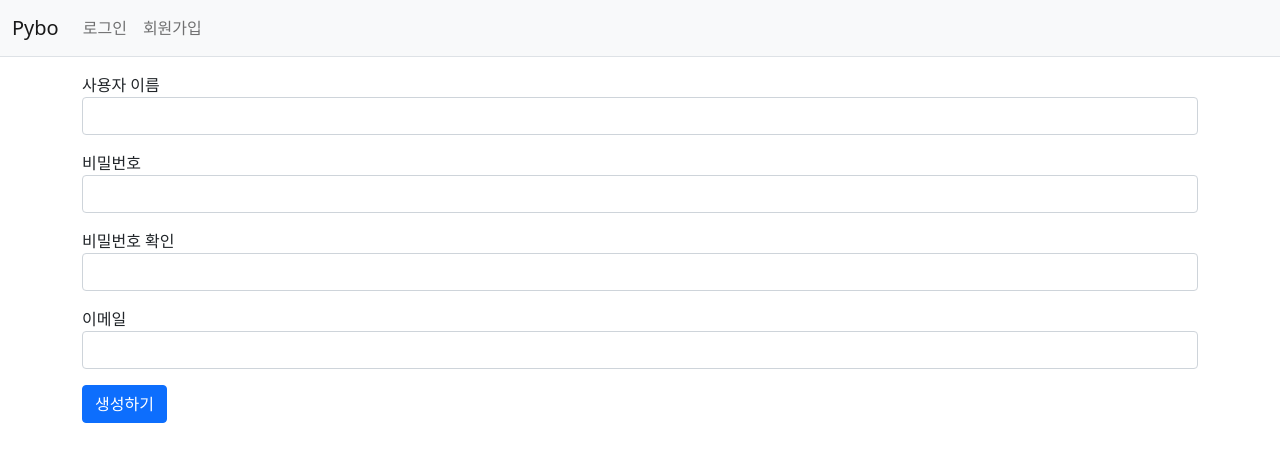
After one commit to kyumly/django, a Django app: a page that uses templates/navbar.html in a window 1280 px wide. The commit adds this page. Shown: the top 462 px of the page. Run offline with Django 3.2, Linux system fonts and the light colour scheme; some libraries are stand-ins or nearby versions.

Commit message:
3 - 06 - 7 회원가입 / 모델 변경 완료

```diff
--- /dev/null
+++ b/common/forms.py
@@ -0,0 +1,10 @@
+from django import forms
+from django.contrib.auth.forms import UserCreationForm
+from django.contrib.auth.models import User
+
+
+class UserForm(UserCreationForm):
+    email = forms.EmailField(label = "이메일")
+    class Meta:
+        model = User
+        fields = ("username", "password1", "password2", "email")
--- a/common/urls.py
+++ b/common/urls.py
@@ -1,8 +1,11 @@
 from django.urls import path
 from django.contrib.auth import views as auth_views
+from . import views
+
 app_name = "common"
 
 urlpatterns = [
     path('login/', auth_views.LoginView.as_view(template_name='common/login.html'), name='login'),
     path('logout/', auth_views.LogoutView.as_view(), name= 'logout'),
+    path('signup/', views.signup, name="signup")
 ]
--- /dev/null
+++ b/common/views.py
@@ -0,0 +1,22 @@
+from django.contrib.auth import authenticate, login
+from django.shortcuts import render, redirect
+from common.forms import UserForm
+
+
+# Create your views here.
+
+
+def signup(request):
+    if request.method == "POST":
+        form = UserForm(request.POST)
+        if form.is_valid():
+            form.save()
+            username = form.cleaned_data.get('username')
+            raw_password = form.cleaned_data.get('password1')
+            print(username, raw_password)
+            user = authenticate(username=username, password=raw_password)  # 사용자 인증
+            login(request, user)  # 로그인
+            return redirect('index')
+    else :
+        form = UserForm()
+    return render(request, 'common/signup.html', {'form': form})
--- a/pybo/models.py
+++ b/pybo/models.py
@@ -1,7 +1,9 @@
 from django.db import models
+from django.contrib.auth.models import User
 
 # Create your models here.
 class Question(models.Model):
+    author = models.ForeignKey(User ,on_delete=models.CASCADE)
     subject = models.CharField(max_length=20)
     content = models.TextField()
     create_date = models.DateTimeField()
@@ -9,6 +11,7 @@ class Question(models.Model):
         return self.subject
 
 class Answer(models.Model):
+    author = models.ForeignKey(User ,on_delete=models.CASCADE)
     question = models.ForeignKey(Question, on_delete=models.CASCADE)
     content = models.TextField()
     create_date = models.DateTimeField()
--- a/pybo/views.py
+++ b/pybo/views.py
@@ -3,6 +3,7 @@ from django.utils import timezone
 from .forms import QuestionForm, AnswerForm
 from django.http import HttpResponseNotAllowed
 from django.core.paginator import Paginator
+from django.contrib.auth.decorators import login_required
 
 
 from django.http import HttpResponse
@@ -43,6 +44,7 @@ def detail(request, question_id):
 #     answer.save()
 #     return redirect('pybo:detail', question_id = question.id)
 
+@login_required(login_url='common:login')
 def question_create(request):
     if request.method == "POST":
         print(request.POST)
@@ -58,6 +60,7 @@ def question_create(request):
     return render(request, 'pybo/question_form.html', context)
 
 
+@login_required(login_url='common:login')
 def answer_create(request, question_id):
     """
     pybo 답변등록
@@ -67,11 +70,12 @@ def answer_create(request, question_id):
         form = AnswerForm(request.POST)
         if form.is_valid():
             answer = form.save(commit=False)
+            answer.author = request.user
             answer.create_date = timezone.now()
             answer.question = question
             answer.save()
             return redirect('pybo:detail', question_id=question.id)
     else:
-        return HttpResponseNotAllowed('Only POST is possible.')
+        form = AnswerForm()
     context = {'question': question, 'form': form}
     return render(request, 'pybo/question_detail.html', context)
--- a/templates/common/login.html
+++ b/templates/common/login.html
@@ -3,6 +3,7 @@
 <div class="container my-3">
     <form method="post" action="{% url 'common:login' %}">
         {% csrf_token %}
+        <input type="hidden" name="next" value="{{ next }}">  <!-- 로그인 성공후 이동되는 URL -->
         {% include "form_errors.html" %}
         <div class="mb-3">
             <label for="username">사용자ID</label>
--- /dev/null
+++ b/templates/common/signup.html
@@ -0,0 +1,30 @@
+{% extends "base.html" %}
+{% block content %}
+<div class="container my-3">
+    <form method="post" action="{% url 'common:signup' %}">
+        {% csrf_token %}
+        {% include "form_errors.html" %}
+        <div class="mb-3">
+            <label for="username">사용자 이름</label>
+            <input type="text" class="form-control" name="username" id="username"
+                   value="{{ form.username.value|default_if_none:'' }}">
+        </div>
+        <div class="mb-3">
+            <label for="password1">비밀번호</label>
+            <input type="password" class="form-control" name="password1" id="password1"
+                   value="{{ form.password1.value|default_if_none:'' }}">
+        </div>
+        <div class="mb-3">
+            <label for="password2">비밀번호 확인</label>
+            <input type="password" class="form-control" name="password2" id="password2"
+                   value="{{ form.password2.value|default_if_none:'' }}">
+        </div>
+        <div class="mb-3">
+            <label for="email">이메일</label>
+            <input type="text" class="form-control" name="email" id="email"
+                   value="{{ form.email.value|default_if_none:'' }}">
+        </div>
+        <button type="submit" class="btn btn-primary">생성하기</button>
+    </form>
+</div>
+{% endblock %}
--- a/templates/navbar.html
+++ b/templates/navbar.html
@@ -19,6 +19,11 @@
                     <a class="nav-link" href="{% url 'common:login' %}">로그인</a>
                 {% endif %}
                 </li>
+                <li>
+                    {% if not user.is_authenticated %}
+                    <a class="nav-link" href="{% url 'common:signup' %}">회원가입</a>
+                    {% endif %}
+                </li>
             </ul>
         </div>
     </div>
--- a/templates/pybo/question_detail.html
+++ b/templates/pybo/question_detail.html
@@ -43,7 +43,7 @@
         <!-- 오류표시 End -->
         <div class="mb-3">
             <label for="content" class="form-label">답변내용</label>
-            <textarea name="content" id="content" class="form-control" rows="10"></textarea>
+            <textarea {% if not user.is_authenticated %}disabled{% endif %}  name="content" id="content" class="form-control" rows="10"></textarea>
         </div>
         <input type="submit" value="답변등록" class="btn btn-primary">
     </form>
```
Also changed, not shown: db.sqlite3.
